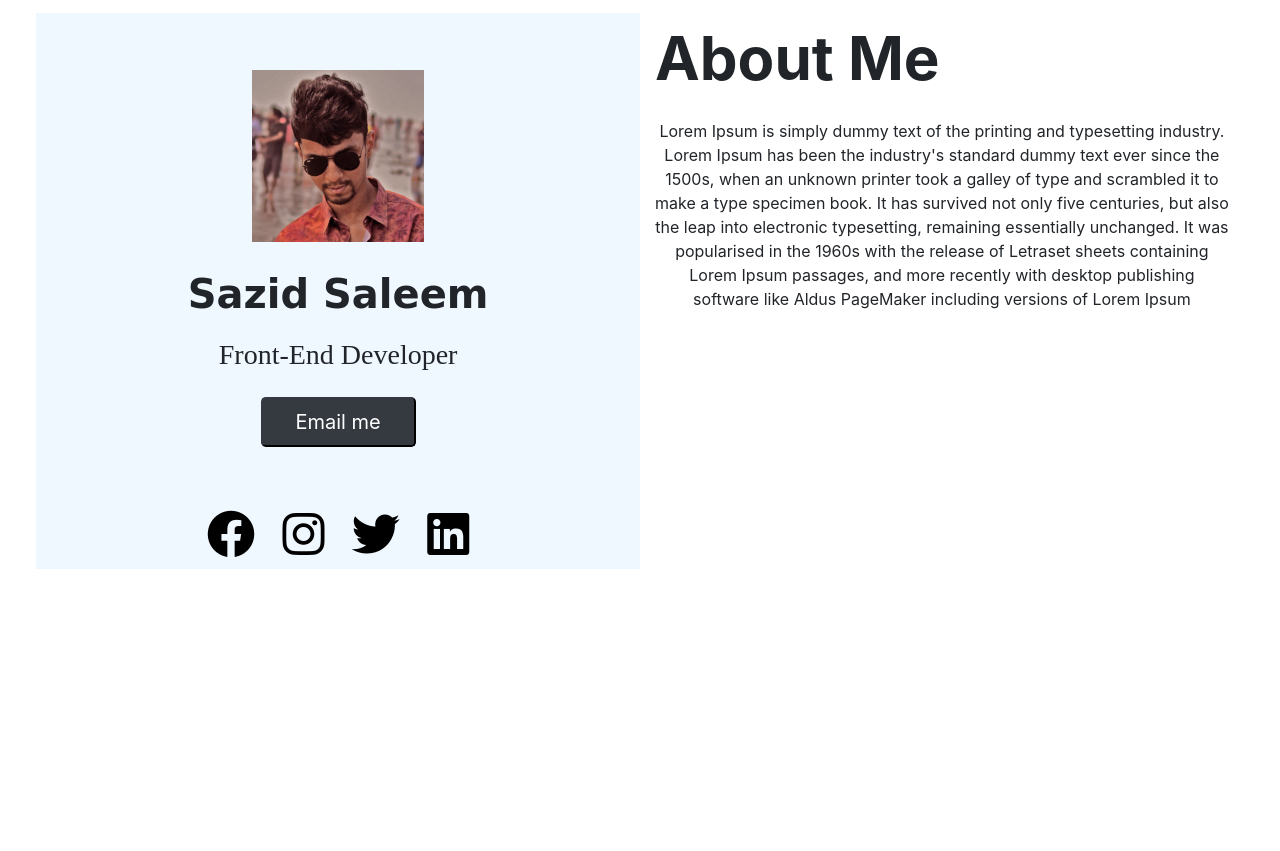
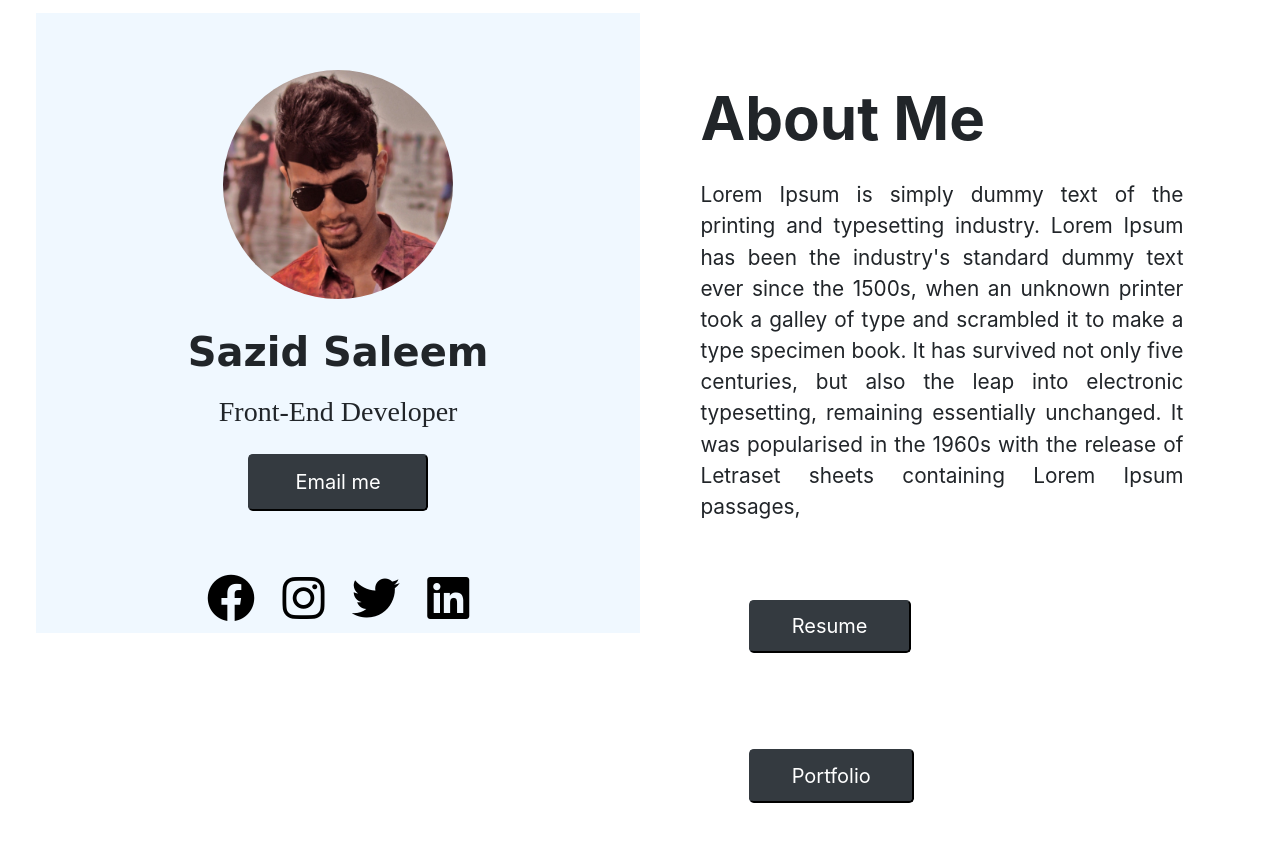
Before and after one commit to Sazid-reich/sazid-reich.github.io, a plain HTML site: page index.html in a window 1280 px wide. Before the commit the page ends 800 px from the top, so only its background shows below. Drawn offline with nearby package versions, Linux system fonts and the light colour scheme; a web font is replaced by a local one.

Commit message:
new files added

```diff
--- a/css/styles.css
+++ b/css/styles.css
@@ -5,15 +5,14 @@ body {
 }
 .left {
     /* padding: 3%; */
-    /* border: 1px solid; */
     background-color: aliceblue;
     margin-bottom: 3% ;
     height: auto;
 }
 
 .profile_pic {
-    width: 30%;
-    /* border-radius: 100%; */
+    width: 40%;
+    border-radius: 100%;
     margin-top: 10%;
 }
 
@@ -34,6 +33,8 @@ h3 {
 
 .email-button {
     margin: 3%;
+
+    padding: 2% 5% 2% 5%;
 }
 
 .social_icons {
@@ -49,5 +50,24 @@ h3 {
 }
 
 .about_details {
-    text-align: left;
+    margin-bottom: 50%;
+    font-size: 2rem;
+
 }
+
+p{
+    font-size: 1.3rem;
+}
+.right {
+    padding: 5% 5%;
+    text-align: justify;
+}
+
+.buttons {
+    margin-top: 6%;
+}
+
+.right_button {
+    padding: 2% 5% 2% 5%;
+    margin: 10%;
+}
--- a/index.html
+++ b/index.html
@@ -5,7 +5,7 @@
     <meta http-equiv="X-UA-Compatible" content="IE=edge" />
     <meta name="viewport" content="width=device-width, initial-scale=1.0" />
     <link rel="stylesheet" href="https://cdn.jsdelivr.net/npm/bootstrap@4.4.1/dist/css/bootstrap.min.css" integrity="sha384-Vkoo8x4CGsO3+Hhxv8T/Q5PaXtkKtu6ug5TOeNV6gBiFeWPGFN9MuhOf23Q9Ifjh" crossorigin="anonymous">
-    <link rel="stylesheet" href="/css/styles.css">
+    <link rel="stylesheet" href="css/styles.css">
     <link rel="preconnect" href="https://fonts.googleapis.com">
 <link rel="preconnect" href="https://fonts.gstatic.com" crossorigin>
 <link rel="preconnect" href="https://fonts.googleapis.com">
@@ -15,8 +15,11 @@
     <title>Sazid Saleem</title>
   </head>
   <body>
-    <!-- Title Section -->
+
+
         <div class="row">
+
+          <!-- left section -->
           <div class="col-lg-6 col-md-12 left">
             <img class="profile_pic" src="img/sazid.jpg" alt="sazid-saleem">
             <h1>Sazid Saleem</h1>
@@ -28,12 +31,19 @@
               <a href="http://twitter.com"><i class="social_icons fa-3x fa-brands fa-twitter"></i></a>
               <a href="http://linkedin.com"><i class="social_icons fa-3x fa-brands fa-linkedin"></i></a>
             </div>
+          </div>
 
+          <!-- right section -->
+          <div class="col-lg-6 col-md-12 right" style="height: 100px;">
+            <p class="about_me">About Me</p>
+            <p class="about-details">Lorem Ipsum is simply dummy text of the printing and typesetting industry. Lorem Ipsum has been the industry's standard dummy text ever since the 1500s, when an unknown printer took a galley of type and scrambled it to make a type specimen book. It has survived not only five centuries, but also the leap into electronic typesetting, remaining essentially unchanged. It was popularised in the 1960s with the release of Letraset sheets containing Lorem Ipsum passages, </p>
+            <div class="buttons">
+              <a href="http://drive.google.com"><button type="button" class="btn-lg btn-dark right_button">&nbsp;&nbsp;&nbsp;Resume&nbsp;&nbsp;&nbsp;</button></a>
+              <a href="http://github.com/sazid-reich"><button type="button" class="btn-lg btn-dark right_button">&nbsp;&nbsp;&nbsp;Portfolio&nbsp;&nbsp;&nbsp;</button></a>
+            </div>
           </div>
-          <div class="col-lg-6 col-md-12" style="height: 100px;">
-            <p class="about_me">About Me</p>
-            <p class="about-details">Lorem Ipsum is simply dummy text of the printing and typesetting industry. Lorem Ipsum has been the industry's standard dummy text ever since the 1500s, when an unknown printer took a galley of type and scrambled it to make a type specimen book. It has survived not only five centuries, but also the leap into electronic typesetting, remaining essentially unchanged. It was popularised in the 1960s with the release of Letraset sheets containing Lorem Ipsum passages, and more recently with desktop publishing software like Aldus PageMaker including versions of Lorem Ipsum</p>
-          </div>
+
+
         </div>
       </div>
     </section>
```
Also changed, not shown: 1 other file.
